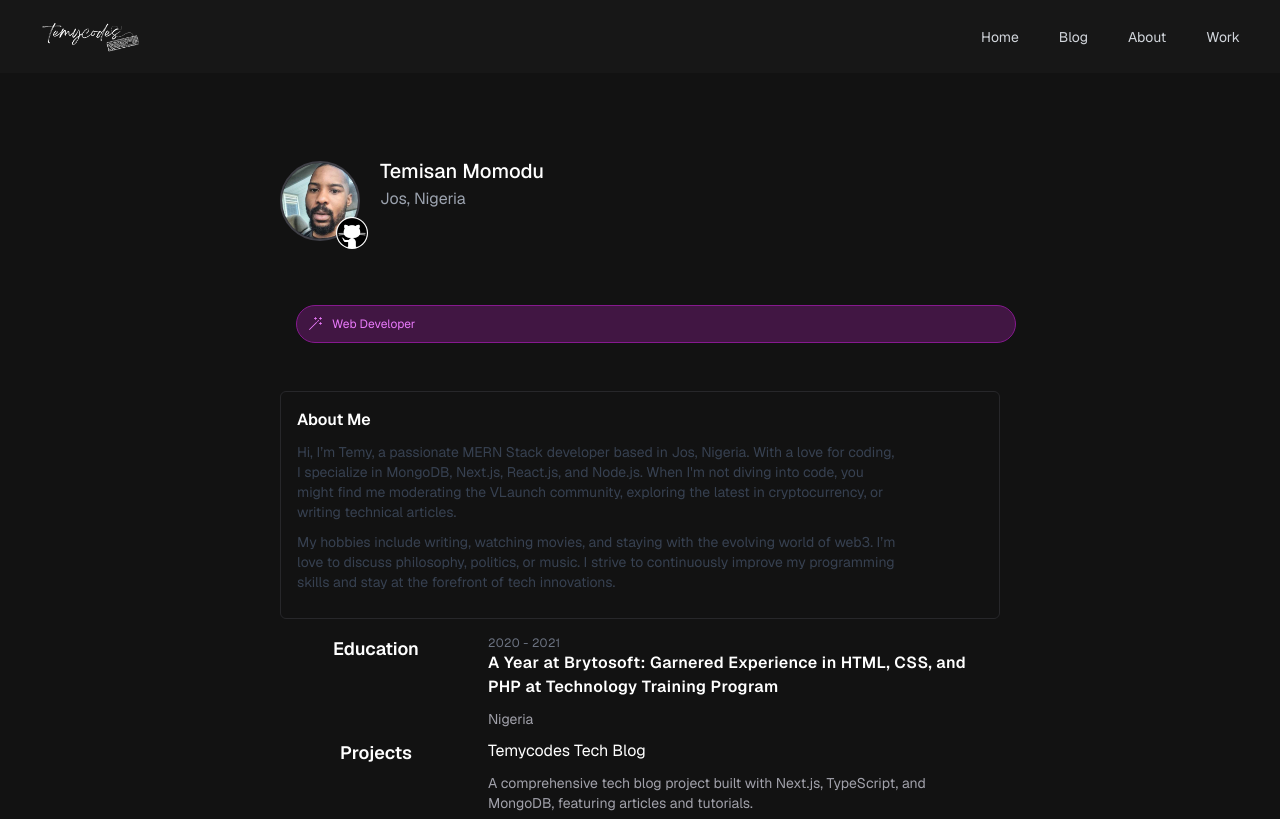
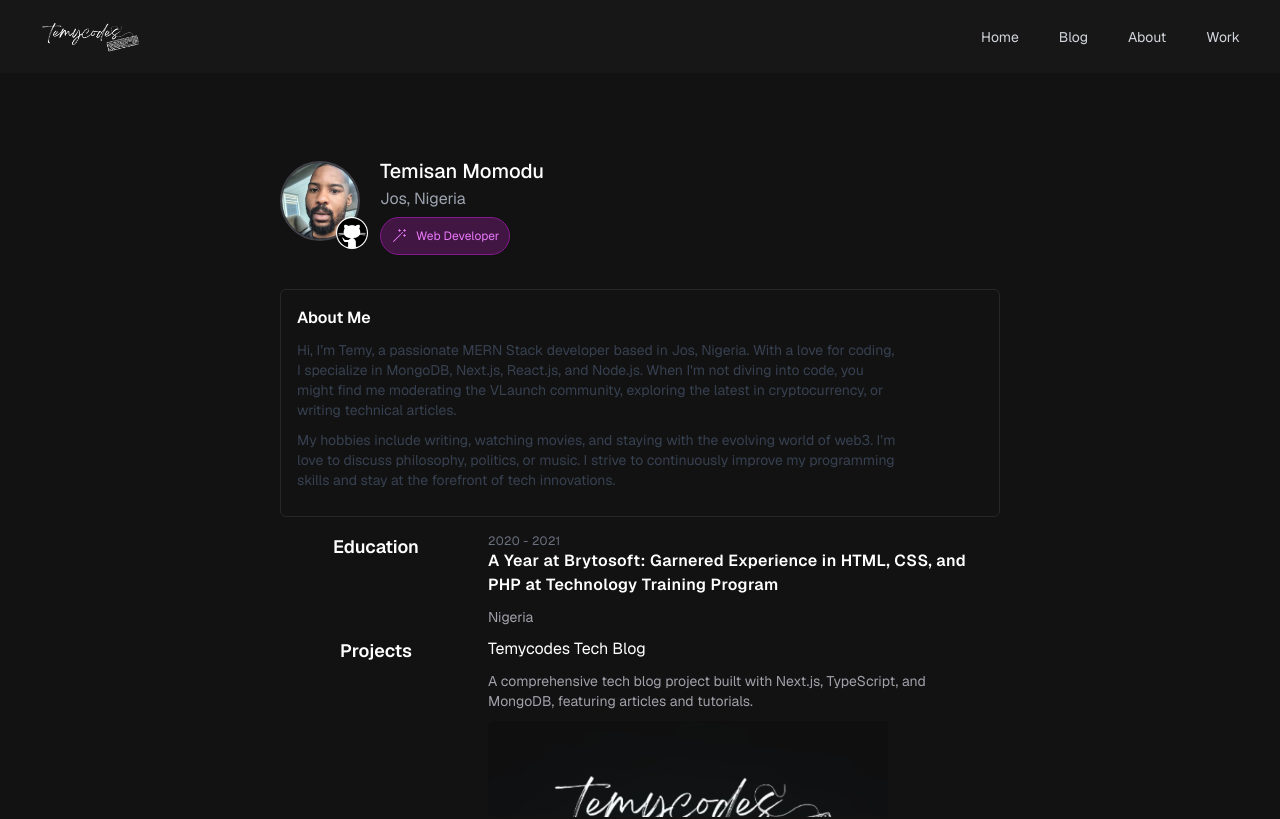
Before and after one commit to temisan0x/blog, a Next.js app: page /about in a window 1280 px wide. Shown: the top 819 px of the page. Built offline with nearby package versions, Linux system fonts and the light colour scheme.

Commit message:
build: code cleanup

```diff
--- a/app/components/Tems.tsx
+++ b/app/components/Tems.tsx
@@ -45,14 +45,11 @@ export default function Uq() {
                         <p className="text-gray-400 leading-none">
                             Jos, Nigeria
                         </p>
+                        <span className="flex text-xs space-x-2.5 items-center leading-none text-fuchsia-400 border px-2.5 py-0.5 bg-fuchsia-900/50 rounded-full border-fuchsia-800 absolute">
+                            <MagicWandIcon />
+                            <p className="text-center">Web Developer</p>
+                        </span>
                     </div>
-                </div>
-
-                <div className="w-full mt-10 flex mx-auto">
-                    <motion.span className="flex text-xs space-x-2.5 items-center leading-none text-fuchsia-400 border px-2.5 py-0.5 bg-fuchsia-900/50 rounded-full border-fuchsia-800 mt-6 w-full">
-                        <MagicWandIcon />
-                        <p className="text-center">Web Developer</p>
-                    </motion.span>
                 </div>
             </motion.div>
         </div>
```
